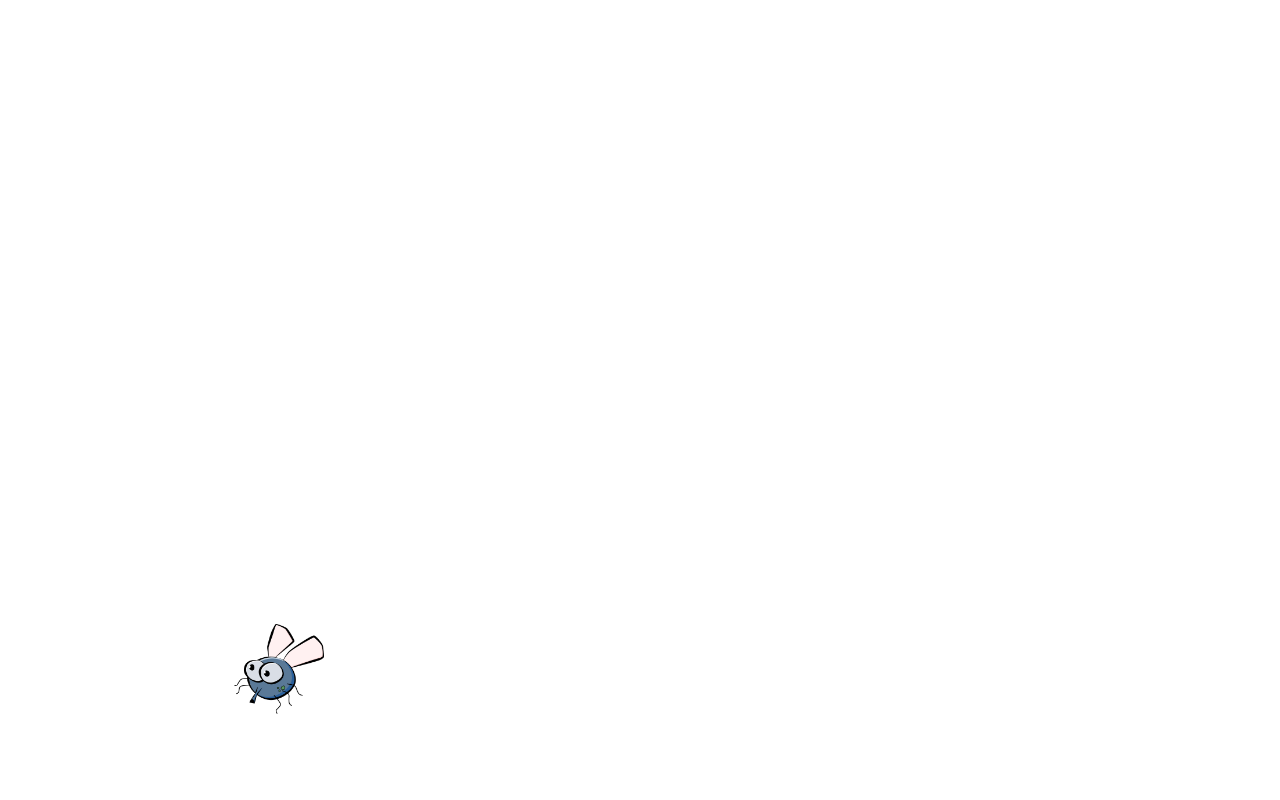
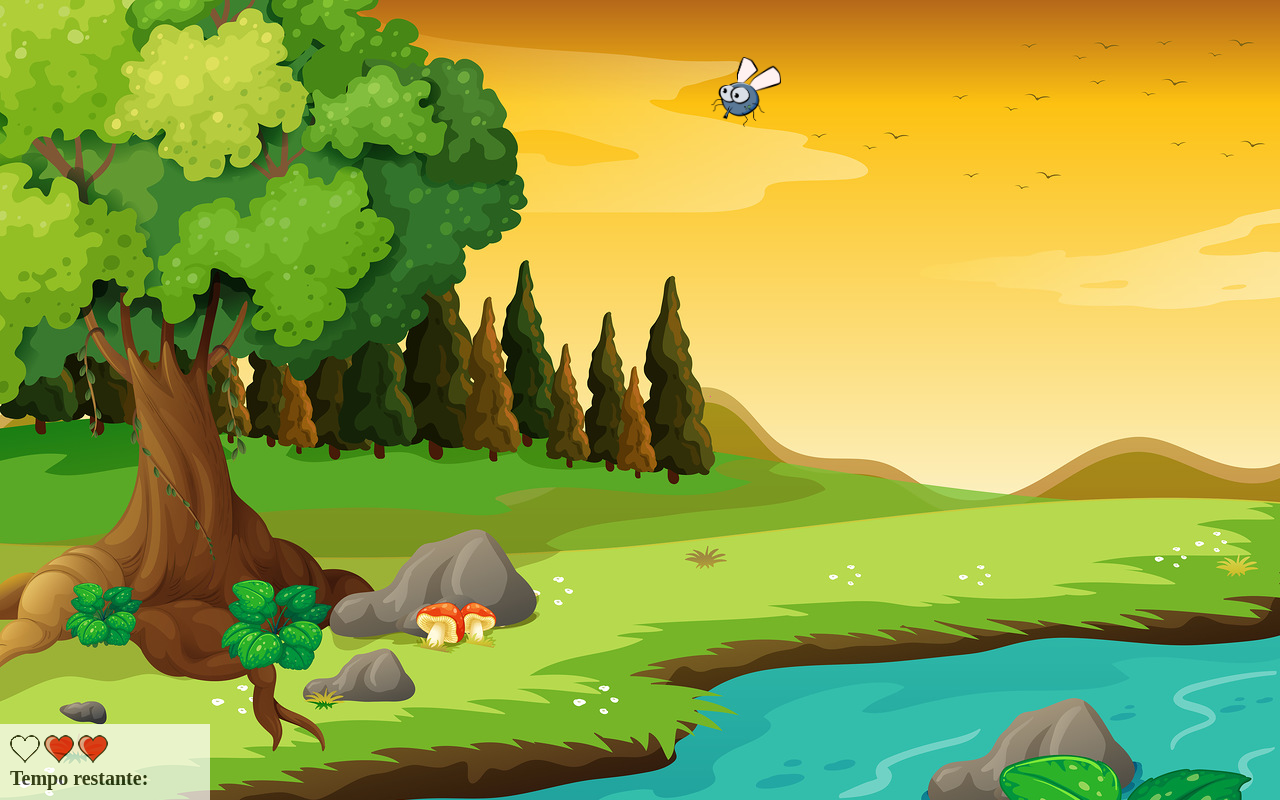
Before and after one commit to Gabiuji/jogo_mosquito, a plain HTML site: page app.html in a window 1280 px wide. Drawn offline with Linux system fonts and the light colour scheme.

Commit message:
colocando tempo de surgimento das moscas

```diff
--- a/app.html
+++ b/app.html
@@ -9,8 +9,20 @@
 </head>
 <body>
 
+    <div class="painel">
+        <div class="vidas">
+            <img src="imagens/coracao_vazio.png" alt="">
+            <img src="imagens/coracao_cheio.png" alt="">
+            <img src="imagens/coracao_cheio.png" alt="">
+        </div>
+        <div class="cronometro">Tempo restante: </div>
+    </div>
+
+
     <script>
-        posicaoRandomica()
+        setInterval(function() {
+            posicaoRandomica()
+        }, 1000); // Remove o elemento a cada segundo
     </script>
 
 </body>
--- a/estilo.css
+++ b/estilo.css
@@ -1,3 +1,8 @@
+body{
+    background-image: url("imagens/bg.jpg");
+    background-repeat: no-repeat;
+}
+
 .mosquito1{
     height: 50px;
     width: 50px;
@@ -15,5 +20,25 @@
     transform: scale(1);
 }
 .ladoB{
-    transform: scale(-1);
+    transform: scale(-1,1);
 }
+
+.painel{
+    position: absolute;
+    width: 190px;
+    padding: 10px;
+    left: 0px;
+    bottom: 0px;
+    border-top: solid 1px #ffffff;
+    background-color: #ffffff;
+    opacity: 0.7;
+}
+
+.vidas{
+    float: left;
+}
+.cronometro{
+    float: left;
+    font-size: 20px;
+    font-weight: bold;
+}
--- a/jogo.js
+++ b/jogo.js
@@ -9,8 +9,15 @@ function ajustarTamanho() {
 ajustarTamanho();
 
 function posicaoRandomica() {
-    var posicaoX = Math.floor(Math.random() * (largura - 50));
-    var posicaoY = Math.floor(Math.random() * (altura - 50));
+
+    // Remover o mosquito anterior, se existir
+    var mosquitoAnterior = document.getElementById("mosquito");
+    if (mosquitoAnterior) {
+        mosquitoAnterior.remove();
+    }
+
+    var posicaoX = Math.floor(Math.random() * (largura - 90));
+    var posicaoY = Math.floor(Math.random() * (altura - 90));
 
     posixaoX = posicaoX < 0 ? 0 : posicaoX; // Garantindo que a posição X não seja negativa
     posicaoY = posicaoY < 0 ? 0 : posicaoY; // Garantindo que a posição Y não seja negativa
@@ -23,7 +30,9 @@ function posicaoRandomica() {
     mosquito.style.left = posicaoX + "px";
     mosquito.style.top = posicaoY + "px";
     mosquito.style.position = "absolute";
+    mosquito.id = "mosquito"; // Adiciona um ID ao mosquito para referência futura
     document.body.appendChild(mosquito);
+
 
 }
 
```
